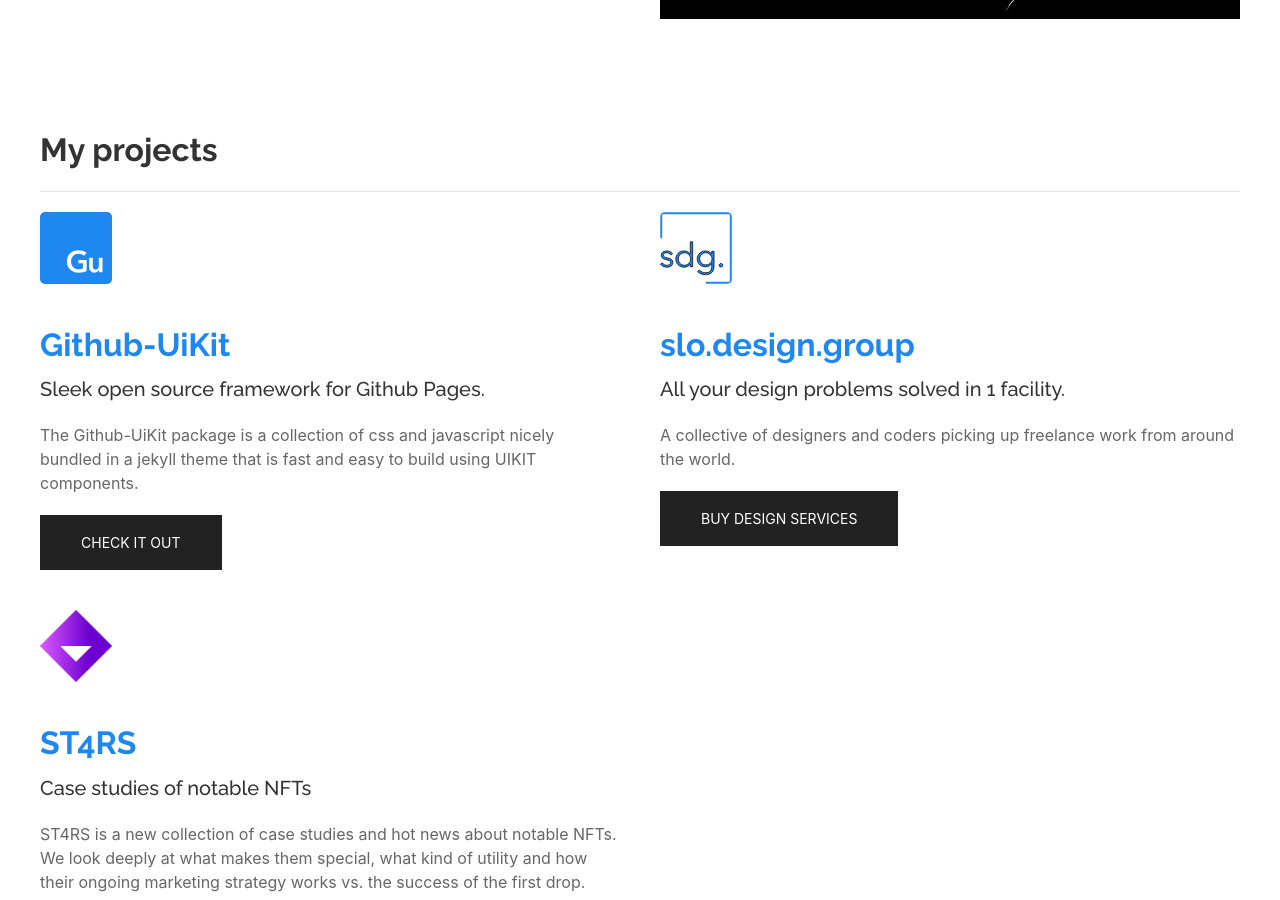
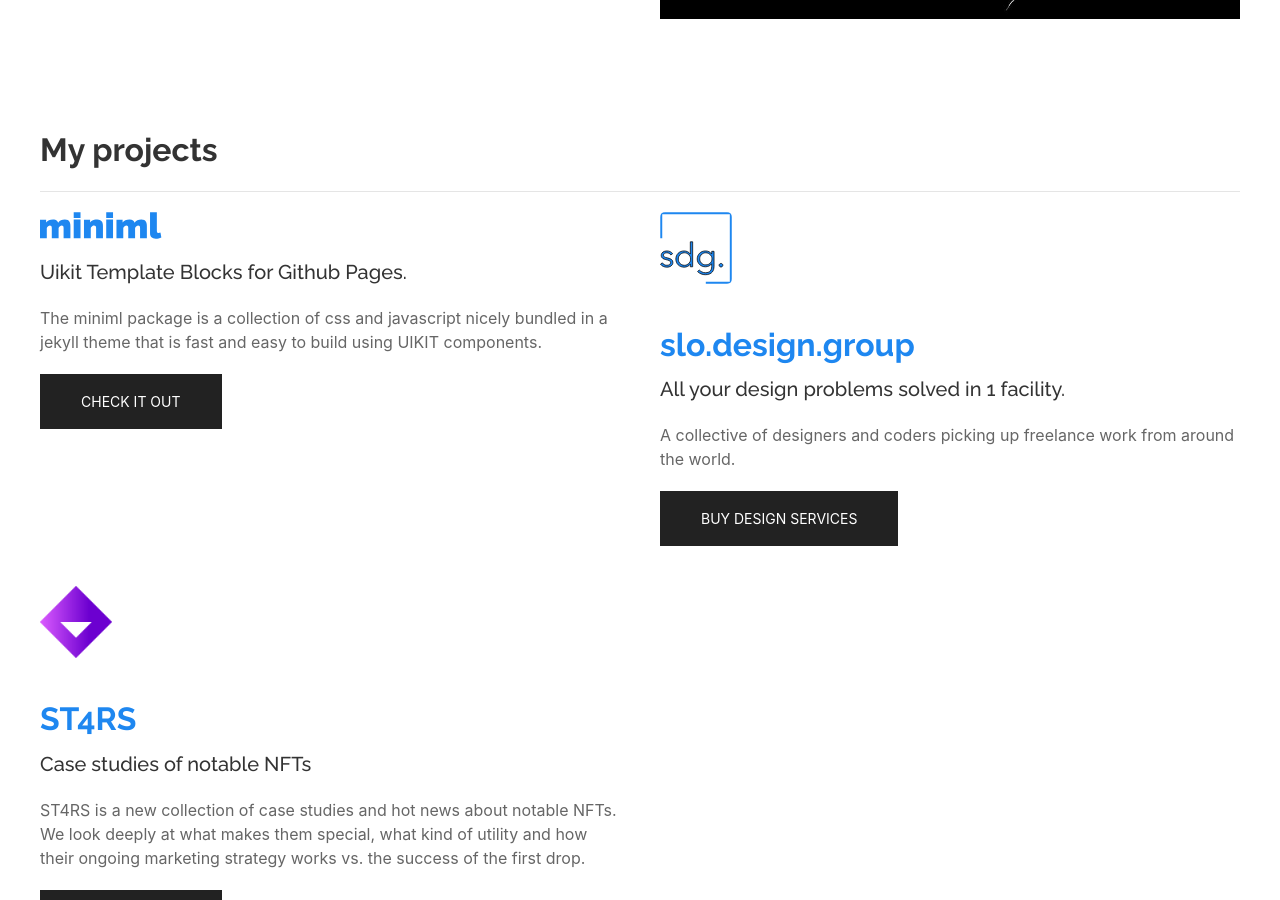
Before and after one commit to kre8t/kre8t.github.io, a Jekyll site: the page built from index.html, in a window 1280 px wide and 900 px high, scrolled down 681 px. Built offline with Jekyll 4.4.1, drawn with Linux system fonts in a browser that asks for light colours.

Commit message:
updated gu to miniml

```diff
--- a/_includes/sections/currentprojects.html
+++ b/_includes/sections/currentprojects.html
@@ -5,12 +5,11 @@
       <div uk-grid>
         <div class="uk-width-1-2@m">
           <div class="uk-text-center uk-text-left@m">
-            <a href="https://isaacjosephhorton.github.io/github-uikit/"><img src="{{"/assets/img/gu-square.svg" | relative_url}}" alt="Github UiKit" class="uk-border-rounded" width="72" height="72" uk-svg></a>
-            <h2 class="uk-margin-remove-bottom"><a href="https://isaacjosephhorton.github.io/github-uikit/">Github-UiKit</a></h2>
-            <h4 class="uk-margin-small-top">Sleek open source framework for Github Pages.</h4>
-            <p>The Github-UiKit package is a collection of css and javascript nicely bundled in a jekyll theme that is fast and easy to build using UIKIT components.
+            <a href="https://st4rlab.github.io/miniml/"><img src="{{"/assets/img/logo-miniml.svg" | relative_url}}" alt="miniml" width="122" height="36" uk-svg></a>
+            <h4 class="uk-margin-small-top">Uikit Template Blocks for Github Pages.</h4>
+            <p>The miniml package is a collection of css and javascript nicely bundled in a jekyll theme that is fast and easy to build using UIKIT components.
             </p>
-            <a class="uk-button uk-button-secondary uk-button-large" href="https://isaacjosephhorton.github.io/github-uikit/">Check it out</a>
+            <a class="uk-button uk-button-secondary uk-button-large" href="https://st4rlab.github.io/miniml/">Check it out</a>
           </div>
         </div>
         <div class="uk-width-1-2@m">
```
Also changed, not shown: _pages/contact.md (+1 -1 lines), assets/img/logo-miniml.svg (added).
